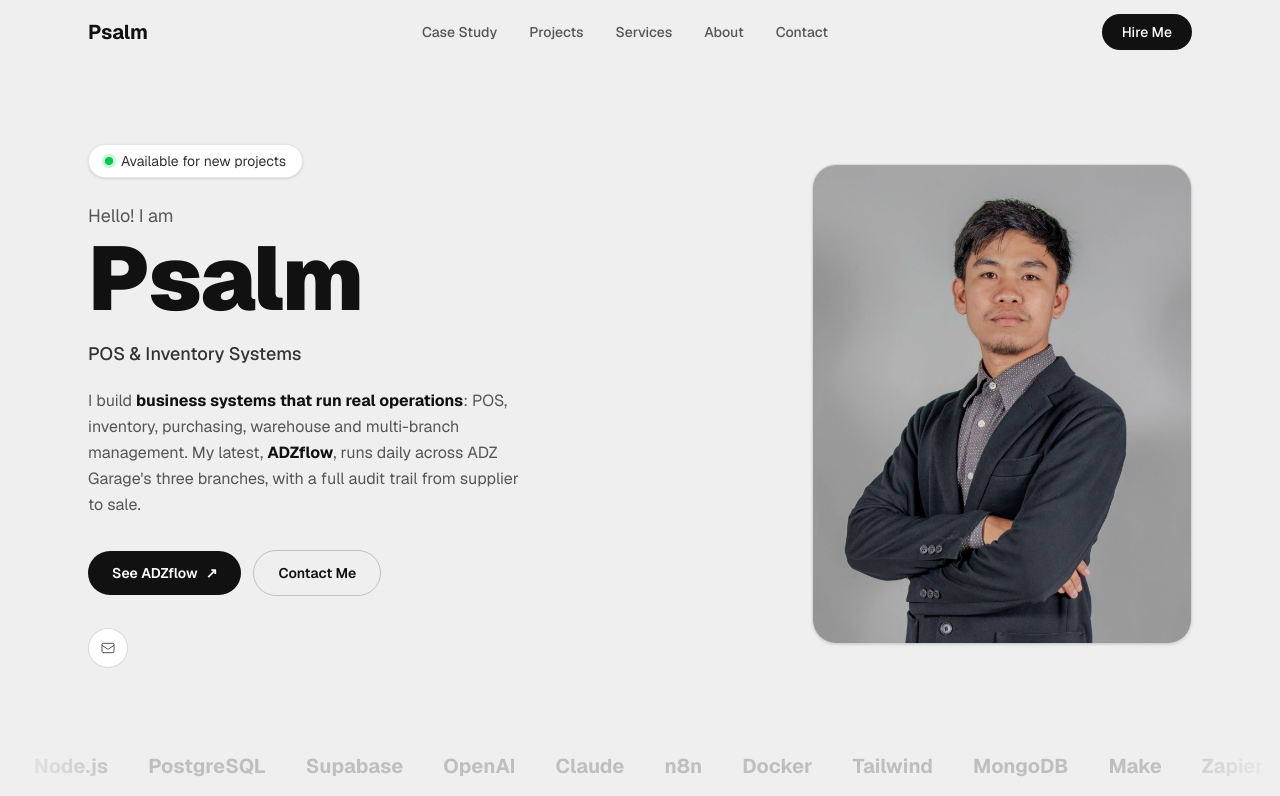
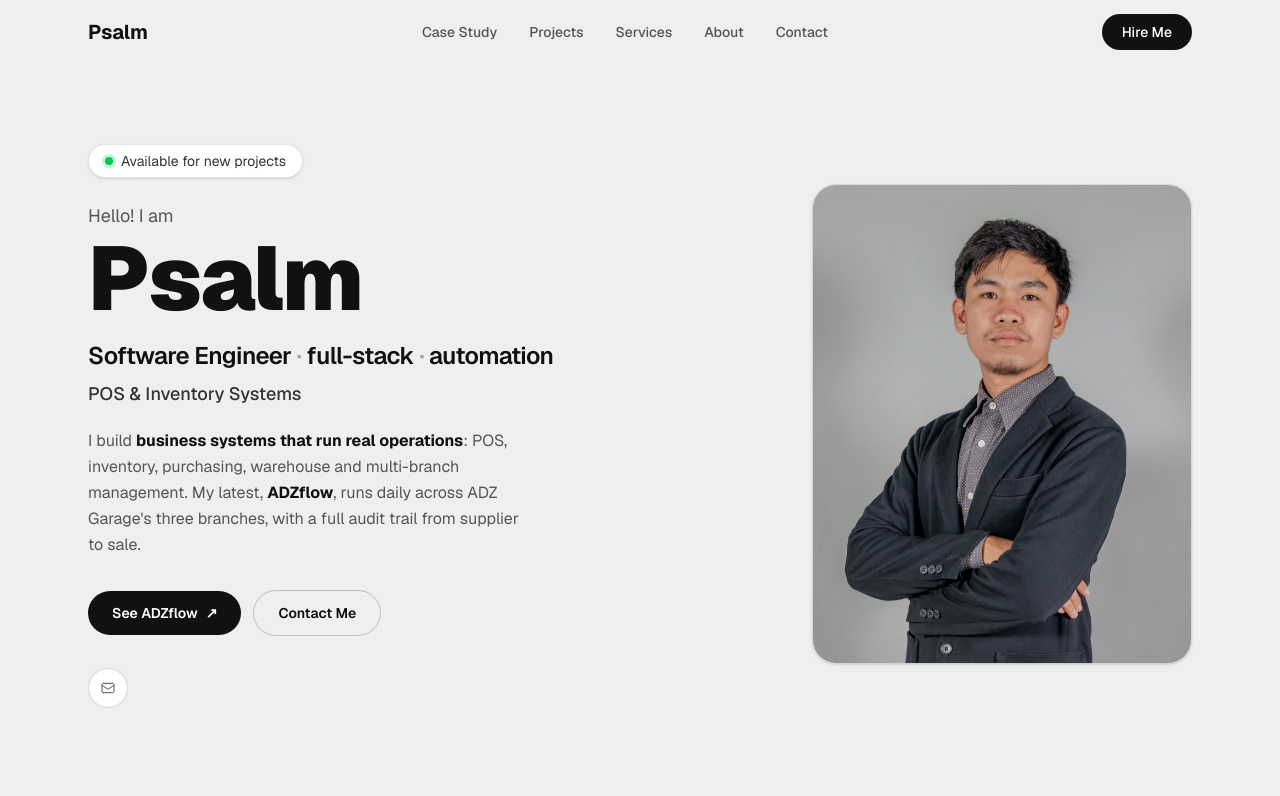
Before and after one commit to Salmoskiee29/myportfolio, a Next.js app: page / in a window 1280 px wide. Shown: the top 796 px of the page. Built offline with nearby package versions, Linux system fonts and the light colour scheme.

Commit message:
Hero: add 'Software Engineer · full-stack · automation' title; update page title

```diff
--- a/src/app/layout.tsx
+++ b/src/app/layout.tsx
@@ -6,7 +6,7 @@ const geistSans = Geist({ variable: "--font-geist-sans", subsets: ["latin"] });
 const geistMono = Geist_Mono({ variable: "--font-geist-mono", subsets: ["latin"] });
 
 export const metadata: Metadata = {
-  title: "Psalm David De Dios — Full Stack Developer",
+  title: "Psalm David De Dios — Software Engineer · Full-Stack · Automation",
   description: "Full stack developer building POS, inventory, multi-branch and warehouse systems for real businesses. Creator of ADZflow, live at ADZ Garage.",
 };
 
--- a/src/components/Hero.tsx
+++ b/src/components/Hero.tsx
@@ -24,6 +24,10 @@ export default function Hero() {
                 <span key={i} className="letter cursor-default" style={{ animationDelay: `${0.2 + i * 0.07}s` }}>{ch}</span>
               ))}
             </h1>
+
+            <p className="fade-up-4 text-xl sm:text-2xl font-semibold text-[#111] tracking-tight mb-2">
+              Software Engineer <span className="text-black/30">·</span> full-stack <span className="text-black/30">·</span> automation
+            </p>
 
             <p className="fade-up-4 text-lg text-[#333] font-medium mb-5 h-7">
               <Typewriter />
```
